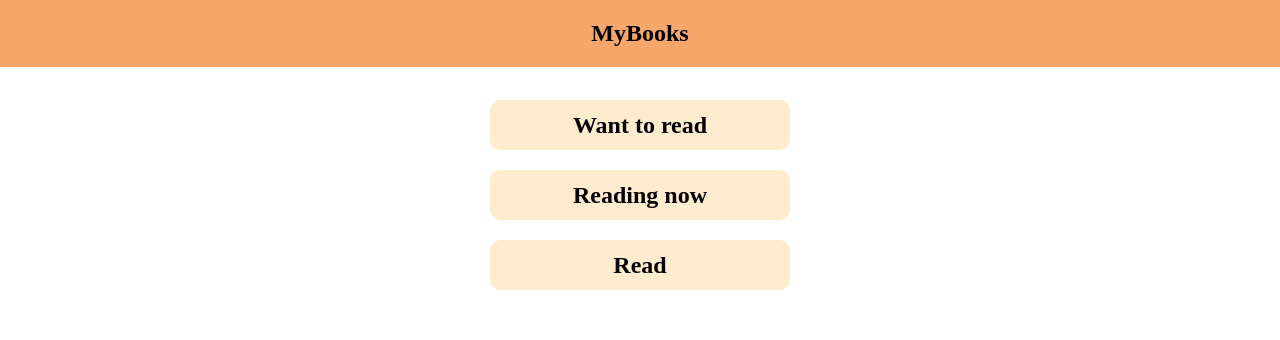
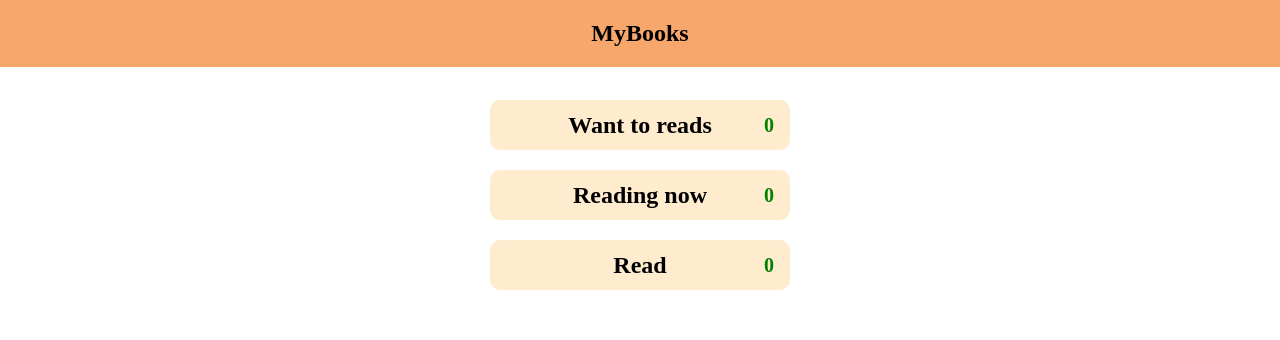
Before and after one commit to CristinaP1992/Cat-Books, a React (Vite) app in the folder solo-project/: page /mybooks in a window 1280 px wide. Shown: the top 340 px of the page. Built offline with nearby package versions, Linux system fonts and the light colour scheme; no server answers; a web font is replaced by a local one.

Commit message:
feat: count for books

```diff
--- a/solo-project/src/components/BookList/MyBooks/MyBooks.jsx
+++ b/solo-project/src/components/BookList/MyBooks/MyBooks.jsx
@@ -6,6 +6,10 @@ import { useBooks } from '../../../useBooks';
 
 export const MyBooks = () => {
   const { books, updateUserBook, fetchUserBooks } = useBooks();
+
+  const booksToRead = books.filter((book) => book.status === 'toread');
+  const booksReading = books.filter((book) => book.status === 'reading');
+  const booksRead = books.filter((book) => book.status === 'read');
 
   useEffect(() => {
     fetchUserBooks();
@@ -19,15 +23,13 @@ export const MyBooks = () => {
           <details>
             <summary>
               {' '}
-              <div className={cl.books}>
-                <h2>Want to read</h2>{' '}
+              <div className={cl.books_button}>
+                <h2>Want to reads </h2>{' '}
+                <span style={{ color: 'green' }}>{booksToRead.length}</span>
               </div>
             </summary>
             <div>
-              <BookList
-                books={books.filter((book) => book.status === 'toread')}
-                updateUserBook={updateUserBook}
-              />
+              <BookList books={booksToRead} updateUserBook={updateUserBook} />
             </div>
           </details>
         </div>
@@ -35,15 +37,13 @@ export const MyBooks = () => {
           <details>
             <summary>
               {' '}
-              <div className={cl.books}>
+              <div className={cl.books_button}>
                 <h2>Reading now</h2>
+                <span style={{ color: 'green' }}>{booksReading.length}</span>
               </div>
             </summary>
             <div>
-              <BookList
-                books={books.filter((book) => book.status === 'reading')}
-                updateUserBook={updateUserBook}
-              />
+              <BookList books={booksReading} updateUserBook={updateUserBook} />
             </div>
           </details>
         </div>
@@ -51,15 +51,13 @@ export const MyBooks = () => {
           <details>
             <summary>
               {' '}
-              <div className={cl.books}>
+              <div className={cl.books_button}>
                 <h2>Read</h2>
+                <span style={{ color: 'green' }}>{booksRead.length}</span>
               </div>
             </summary>
             <div>
-              <BookList
-                books={books.filter((book) => book.status === 'read')}
-                updateUserBook={updateUserBook}
-              />
+              <BookList books={booksRead} updateUserBook={updateUserBook} />
             </div>
           </details>
         </div>
--- a/solo-project/src/components/BookList/MyBooks/MyBooks.module.css
+++ b/solo-project/src/components/BookList/MyBooks/MyBooks.module.css
@@ -12,7 +12,8 @@ details summary::-webkit-details-marker {
   display: none;
 }
 
-.books {
+.books_button {
+  position: relative;
   width: 300px;
   height: 50px;
   cursor: pointer;
@@ -24,3 +25,10 @@ details summary::-webkit-details-marker {
   margin: 0 auto;
   margin-top: 20px;
 }
+
+.books_button span {
+  position: absolute;
+  right: 16px;
+  font-size: 20px;
+  font-weight: 600;
+}
--- a/solo-project/src/components/Title.module.css
+++ b/solo-project/src/components/Title.module.css
@@ -4,6 +4,7 @@
   position: fixed;
   top: 0;
   text-align: center;
+  z-index: 1;
 }
 
 .title_placeholder {
--- a/solo-project/src/useBooksApi.js
+++ b/solo-project/src/useBooksApi.js
@@ -8,7 +8,7 @@ export function useBooksApi() {
   };
 
   const getUserBooks = async () => {
-    const response = await fetch(USER_BOOKS_API + '/my-books/');
+    const response = await fetch(USER_BOOKS_API + '/user-books/');
     const books = await response.json();
     return books;
   };
```
Also changed, not shown: 1 other file (tests, documents, lock files or other folders).
